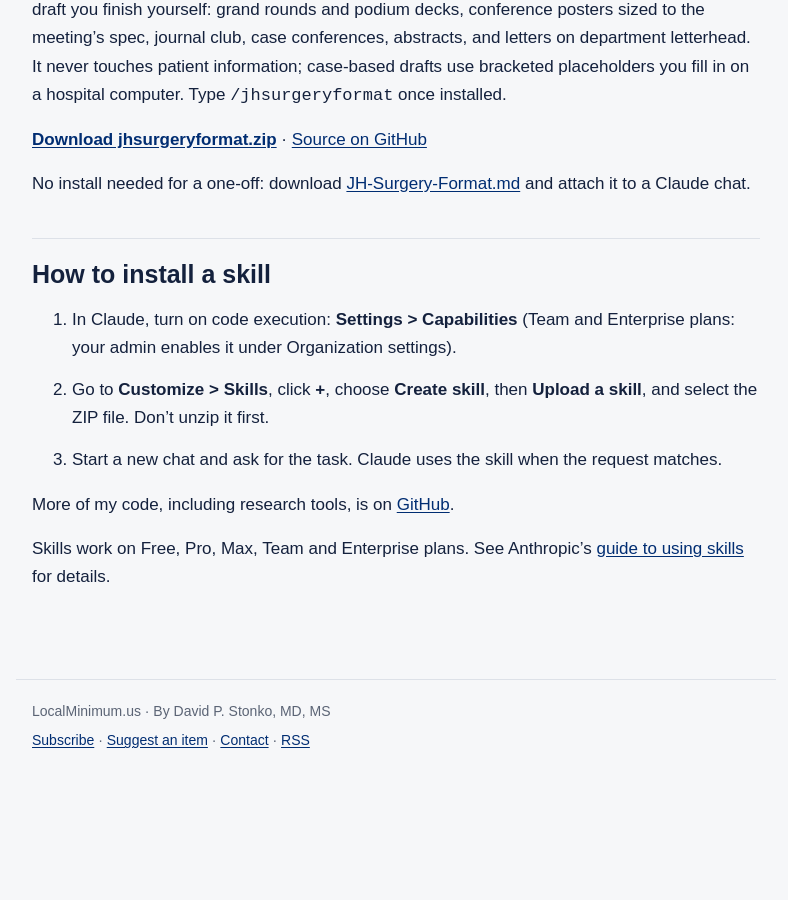
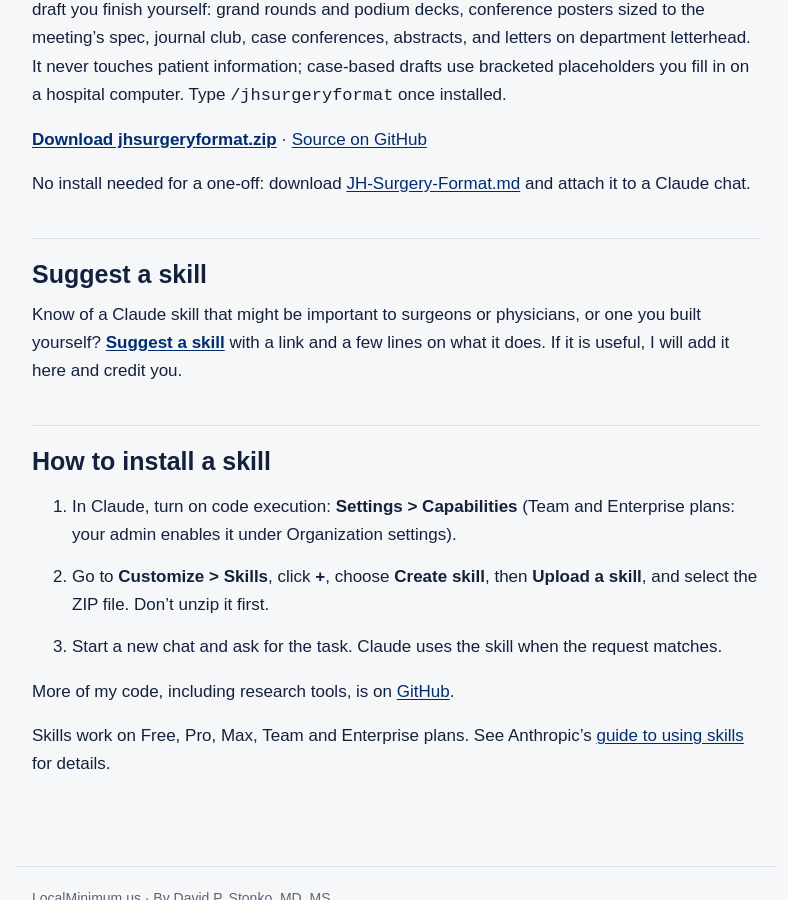
Before and after one commit to davidstonko/ai-surgery, a Jekyll site: the page built from docs/skills/index.md, in a window 1280 px wide and 900 px high, scrolled down 765 px. Shown: the whole window, without its empty margins (244-1032 px from the left). Built offline with Jekyll 4.4.1, drawn with Linux system fonts in a browser that asks for light colours; before the commit the page ends 1563 px from its top, so only the background shows below that.

Commit message:
Skills: suggest a skill link

```diff
--- a/docs/skills/index.md
+++ b/docs/skills/index.md
@@ -24,6 +24,10 @@
 
 No install needed for a one-off: download [JH-Surgery-Format.md](https://github.com/davidstonko/jh-surgery-format/raw/main/JH-Surgery-Format.md) and attach it to a Claude chat.
 
+## Suggest a skill
+
+Know of a Claude skill that might be important to surgeons or physicians, or one you built yourself? **[Suggest a skill](../submit.html)** with a link and a few lines on what it does. If it is useful, I will add it here and credit you.
+
 ## How to install a skill
 
 1. In Claude, turn on code execution: **Settings > Capabilities** (Team and Enterprise plans: your admin enables it under Organization settings).
```
